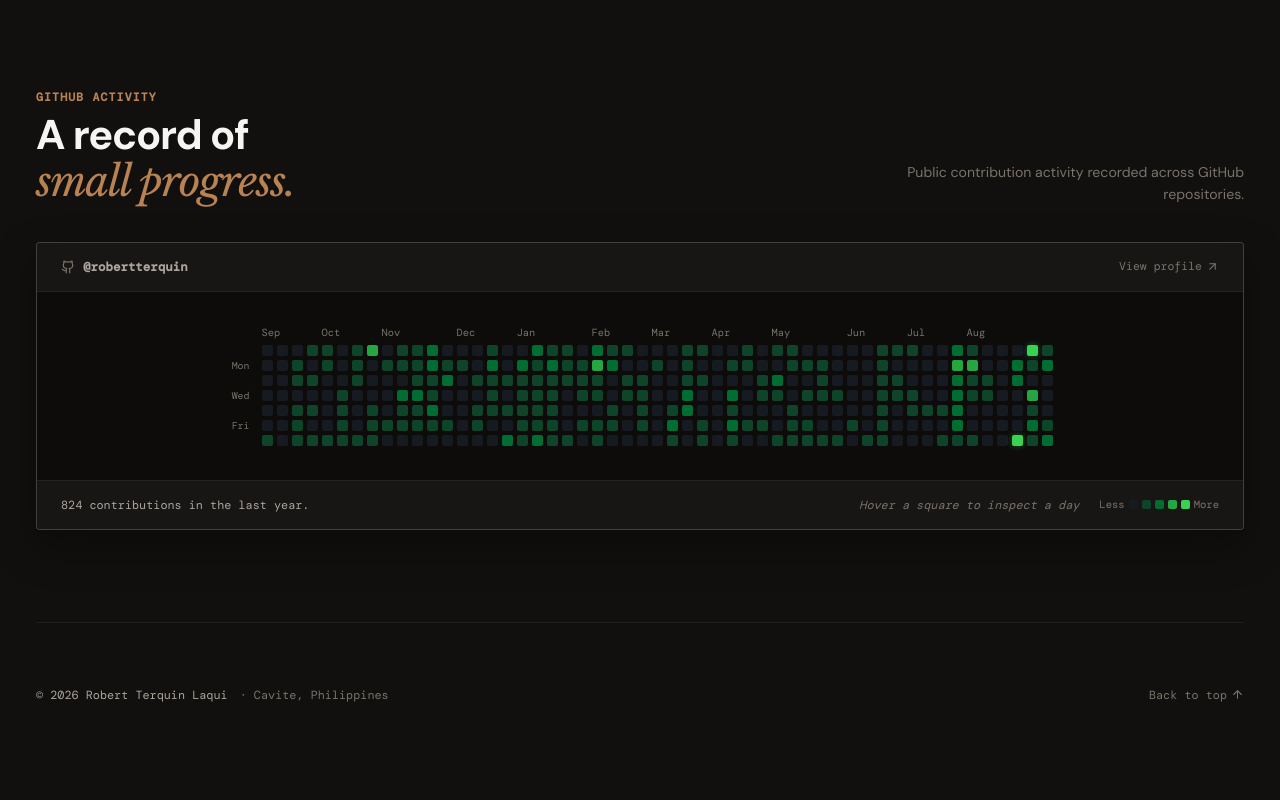
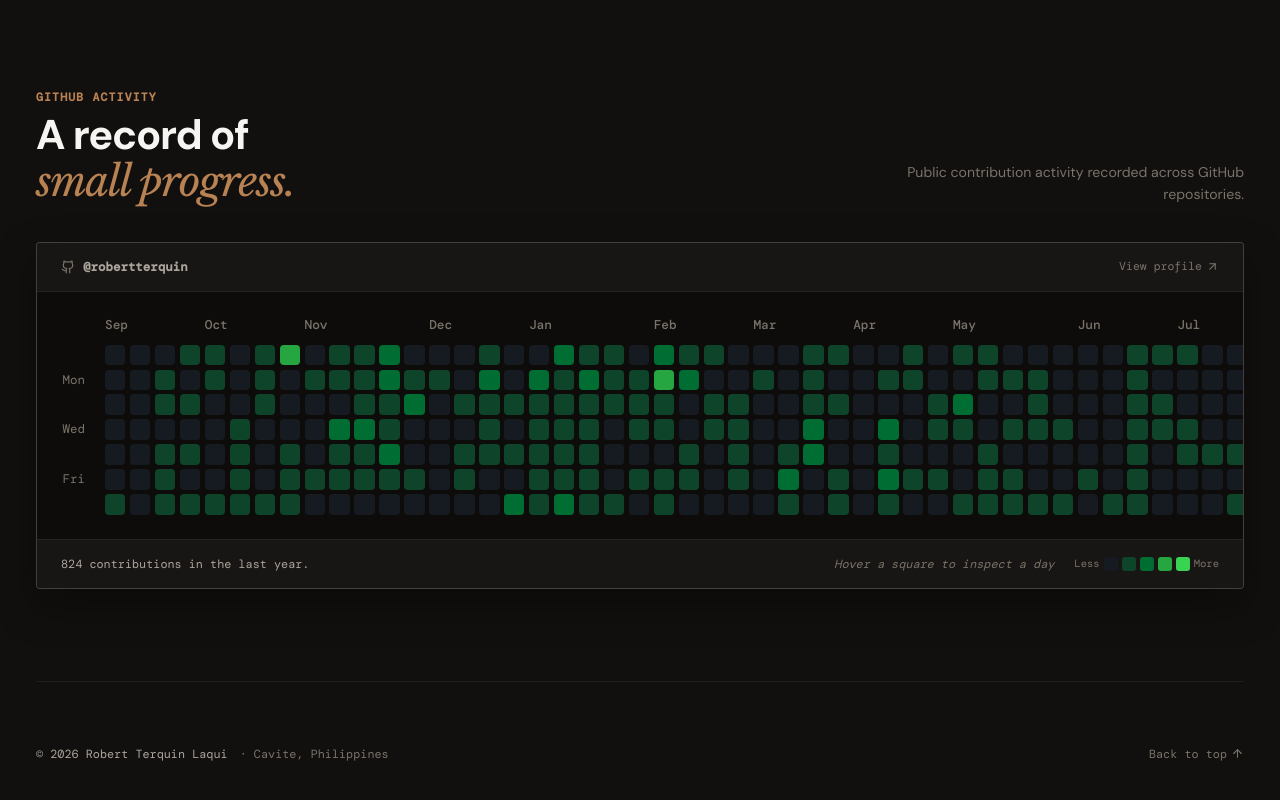
Before and after one commit to robertterquin/personal-portfolio, a React (Vite) app: page / in a window 1280 px wide. Shown: the part 3283-4083 px from the top of the page. Built offline with nearby package versions, Linux system fonts and the light colour scheme; no server answers; a web font is replaced by a local one.

Commit message:
Implement minimalist scrollbar design: add custom scrollbar styles for improved aesthetics and user experience

```diff
--- a/index.html
+++ b/index.html
@@ -20,6 +20,43 @@
         }
       })();
     </script>
+    <style>
+      ::-webkit-scrollbar, html::-webkit-scrollbar, body::-webkit-scrollbar {
+        width: 4px !important;
+        height: 4px !important;
+      }
+      ::-webkit-scrollbar-button, html::-webkit-scrollbar-button, body::-webkit-scrollbar-button {
+        display: none !important;
+        width: 0 !important;
+        height: 0 !important;
+      }
+      ::-webkit-scrollbar-track, html::-webkit-scrollbar-track, body::-webkit-scrollbar-track {
+        background: transparent !important;
+      }
+      ::-webkit-scrollbar-track-piece, html::-webkit-scrollbar-track-piece, body::-webkit-scrollbar-track-piece {
+        background: transparent !important;
+      }
+      ::-webkit-scrollbar-thumb, html::-webkit-scrollbar-thumb, body::-webkit-scrollbar-thumb {
+        background: #544d44 !important;
+        border-radius: 9999px !important;
+      }
+      ::-webkit-scrollbar-thumb:hover, html::-webkit-scrollbar-thumb:hover, body::-webkit-scrollbar-thumb:hover {
+        background: #b88252 !important;
+      }
+      ::-webkit-scrollbar-corner, html::-webkit-scrollbar-corner, body::-webkit-scrollbar-corner {
+        background: transparent !important;
+      }
+      html.theme-day ::-webkit-scrollbar-thumb, html.theme-day::-webkit-scrollbar-thumb, html.theme-day body::-webkit-scrollbar-thumb {
+        background: #c2b7a9 !important;
+      }
+      html.theme-day ::-webkit-scrollbar-thumb:hover, html.theme-day::-webkit-scrollbar-thumb:hover, html.theme-day body::-webkit-scrollbar-thumb:hover {
+        background: #8e582e !important;
+      }
+      @supports not selector(::-webkit-scrollbar) {
+        * { scrollbar-width: thin; scrollbar-color: #544d44 transparent; }
+        html.theme-day * { scrollbar-color: #c2b7a9 transparent; }
+      }
+    </style>
   </head>
   <body>
     <div id="root"></div>
--- a/src/App.css
+++ b/src/App.css
@@ -38,6 +38,10 @@
   --radius-sm: 4px;
   --radius-md: 8px;
   --radius-lg: 12px;
+
+  /* GitHub Heatmap Grid Metrics — Scaled up to occupy full rectangle */
+  --gh-cell-size: clamp(20px, 1.6vw, 24px);
+  --gh-cell-gap: clamp(4px, 0.35vw, 5px);
 }
 
 /* Day Mode Tokens — Architectural Travertine Linen, Rich Espresso & Saddle Leather */
@@ -68,6 +72,83 @@ html.theme-day body {
 /* Global Reset & Base */
 * {
   box-sizing: border-box;
+}
+
+/* ==========================================================================
+   MINIMALIST SCROLLBAR ARCHITECTURE (GLOBAL)
+   Inspired by cjsacdalan.com — Hairline 4px Minimalist Design
+   Palette: Roasted Saddle Leather & Warm Travertine
+   ========================================================================== */
+/* WebKit / Chromium Engines (Chrome, Edge, Safari, Brave, Opera) */
+::-webkit-scrollbar,
+html::-webkit-scrollbar,
+body::-webkit-scrollbar {
+  width: 4px;
+  height: 4px;
+}
+
+::-webkit-scrollbar-button,
+html::-webkit-scrollbar-button,
+body::-webkit-scrollbar-button {
+  display: none;
+  width: 0;
+  height: 0;
+}
+
+::-webkit-scrollbar-track,
+html::-webkit-scrollbar-track,
+body::-webkit-scrollbar-track {
+  background: transparent;
+}
+
+::-webkit-scrollbar-track-piece,
+html::-webkit-scrollbar-track-piece,
+body::-webkit-scrollbar-track-piece {
+  background: transparent;
+}
+
+::-webkit-scrollbar-thumb,
+html::-webkit-scrollbar-thumb,
+body::-webkit-scrollbar-thumb {
+  background: #544d44;
+  border-radius: 9999px;
+  transition: background-color 0.15s ease;
+}
+
+::-webkit-scrollbar-thumb:hover,
+html::-webkit-scrollbar-thumb:hover,
+body::-webkit-scrollbar-thumb:hover {
+  background: var(--accent);
+}
+
+::-webkit-scrollbar-corner,
+html::-webkit-scrollbar-corner,
+body::-webkit-scrollbar-corner {
+  background: transparent;
+}
+
+/* Day Mode Scrollbars */
+html.theme-day ::-webkit-scrollbar-thumb,
+html.theme-day::-webkit-scrollbar-thumb,
+html.theme-day body::-webkit-scrollbar-thumb {
+  background: #c2b7a9;
+}
+
+html.theme-day ::-webkit-scrollbar-thumb:hover,
+html.theme-day::-webkit-scrollbar-thumb:hover,
+html.theme-day body::-webkit-scrollbar-thumb:hover {
+  background: var(--accent);
+}
+
+/* Firefox Only (Uses standard CSS properties without breaking Chromium WebKit engine) */
+@supports not selector(::-webkit-scrollbar) {
+  * {
+    scrollbar-width: thin;
+    scrollbar-color: #544d44 transparent;
+  }
+  html.theme-day * {
+    scrollbar-color: #c2b7a9 transparent;
+  }
 }
 
 html {
@@ -2148,14 +2229,14 @@ html.theme-day .github-heatmap-container {
   color: var(--accent);
 }
 
-/* Scroll Stage & Board */
+/* Scroll Stage & Board — Scaled up to occupy the rectangle prominently */
 .heatmap-scroll-stage {
-  padding: 34px 26px;
+  padding: 24px 20px;
   overflow-x: auto;
   background: #0d0c0b;
   display: flex;
   align-items: center;
-  justify-content: center;
+  width: 100%;
 }
 
 html.theme-day .heatmap-scroll-stage {
@@ -2165,85 +2246,93 @@ html.theme-day .heatmap-scroll-stage {
 .heatmap-board {
   display: flex;
   flex-direction: column;
-  gap: 6px;
+  gap: 12px;
   width: max-content;
+  margin: auto;
 }
 
 .heatmap-months-row {
   display: flex;
   align-items: center;
-  gap: 8px;
+  gap: 12px;
+  width: max-content;
 }
 
 .heatmap-month-spacer {
-  width: 26px;
+  width: 36px;
   flex-shrink: 0;
 }
 
 .heatmap-months-track {
   display: grid;
-  grid-template-columns: repeat(53, 11px);
-  gap: 4px;
+  grid-template-columns: repeat(53, var(--gh-cell-size));
+  gap: var(--gh-cell-gap);
+  width: max-content;
 }
 
 .heatmap-month-tag {
   font-family: var(--font-mono);
-  font-size: 0.65rem;
+  font-size: 0.8rem;
+  font-weight: 500;
   color: var(--ink-dim);
   text-align: left;
 }
 
 .heatmap-body-row {
   display: flex;
-  align-items: flex-start;
-  gap: 8px;
+  align-items: stretch;
+  gap: 12px;
+  width: max-content;
 }
 
 .heatmap-weekdays-col {
   display: grid;
-  grid-template-rows: repeat(7, 11px);
-  gap: 4px;
-  width: 26px;
+  grid-template-rows: repeat(7, var(--gh-cell-size));
+  gap: var(--gh-cell-gap);
+  width: 36px;
   flex-shrink: 0;
 }
 
 .weekday-label {
   font-family: var(--font-mono);
-  font-size: 0.62rem;
-  color: var(--ink-dim);
-  line-height: 11px;
-  text-align: right;
-  padding-right: 4px;
+  font-size: 0.78rem;
+  color: var(--ink-dim);
+  display: flex;
+  align-items: center;
+  justify-content: flex-end;
+  padding-right: 8px;
+  height: var(--gh-cell-size);
+  line-height: var(--gh-cell-size);
 }
 
 .heatmap-grid {
   display: grid;
-  grid-template-rows: repeat(7, 11px);
+  grid-template-rows: repeat(7, var(--gh-cell-size));
   grid-auto-flow: column;
-  grid-auto-columns: 11px;
-  gap: 4px;
+  grid-auto-columns: var(--gh-cell-size);
+  gap: var(--gh-cell-gap);
   width: max-content;
 }
 
 .heatmap-cell {
-  width: 11px;
-  height: 11px;
-  border-radius: 2px;
-  background: rgba(255, 255, 255, 0.05);
+  width: var(--gh-cell-size);
+  height: var(--gh-cell-size);
+  border-radius: 4px;
+  background: #161b22;
   cursor: pointer;
   outline: none;
-  transition: transform 0.12s ease, outline 0.12s ease;
+  transition: transform 0.14s ease, outline 0.14s ease, box-shadow 0.14s ease;
 }
 
 html.theme-day .heatmap-cell {
-  background: #e5dfd4;
+  background: #ebedf0;
 }
 
 .heatmap-cell:hover,
 .heatmap-cell:focus-visible {
-  transform: scale(1.35);
-  outline: 1px solid var(--accent);
-  z-index: 5;
+  transform: scale(1.3);
+  outline: 2px solid var(--accent);
+  z-index: 10;
 }
 
 /* Authentic GitHub Contribution Heatmap Levels (Pixel-sampled from Robert's GitHub Profile) */
@@ -2332,9 +2421,9 @@ html.theme-day .heatmap-cell.level-4 {
 }
 
 .legend-cell {
-  width: 9px;
-  height: 9px;
-  border-radius: 2px;
+  width: 14px;
+  height: 14px;
+  border-radius: 3px;
 }
 
 .legend-cell.level-0 { background: #161b22; }
--- a/src/index.css
+++ b/src/index.css
@@ -1 +1,74 @@
 #root { min-height:100vh; }
+
+/* ==========================================================================
+   MINIMALIST SCROLLBAR ARCHITECTURE (ROOT BASELINE)
+   Inspired by cjsacdalan.com — Hairline 4px Minimalist Design
+   ========================================================================== */
+::-webkit-scrollbar,
+html::-webkit-scrollbar,
+body::-webkit-scrollbar {
+  width: 4px;
+  height: 4px;
+}
+
+::-webkit-scrollbar-button,
+html::-webkit-scrollbar-button,
+body::-webkit-scrollbar-button {
+  display: none !important;
+  width: 0 !important;
+  height: 0 !important;
+}
+
+::-webkit-scrollbar-track,
+html::-webkit-scrollbar-track,
+body::-webkit-scrollbar-track {
+  background: transparent !important;
+}
+
+::-webkit-scrollbar-track-piece,
+html::-webkit-scrollbar-track-piece,
+body::-webkit-scrollbar-track-piece {
+  background: transparent !important;
+}
+
+::-webkit-scrollbar-thumb,
+html::-webkit-scrollbar-thumb,
+body::-webkit-scrollbar-thumb {
+  background: #544d44;
+  border-radius: 9999px;
+  transition: background-color 0.15s ease;
+}
+
+::-webkit-scrollbar-thumb:hover,
+html::-webkit-scrollbar-thumb:hover,
+body::-webkit-scrollbar-thumb:hover {
+  background: var(--accent, #b88252);
+}
+
+::-webkit-scrollbar-corner,
+html::-webkit-scrollbar-corner,
+body::-webkit-scrollbar-corner {
+  background: transparent !important;
+}
+
+html.theme-day ::-webkit-scrollbar-thumb,
+html.theme-day::-webkit-scrollbar-thumb,
+html.theme-day body::-webkit-scrollbar-thumb {
+  background: #c2b7a9;
+}
+
+html.theme-day ::-webkit-scrollbar-thumb:hover,
+html.theme-day::-webkit-scrollbar-thumb:hover,
+html.theme-day body::-webkit-scrollbar-thumb:hover {
+  background: var(--accent, #8e582e);
+}
+
+@supports not selector(::-webkit-scrollbar) {
+  * {
+    scrollbar-width: thin;
+    scrollbar-color: #544d44 transparent;
+  }
+  html.theme-day * {
+    scrollbar-color: #c2b7a9 transparent;
+  }
+}
```
